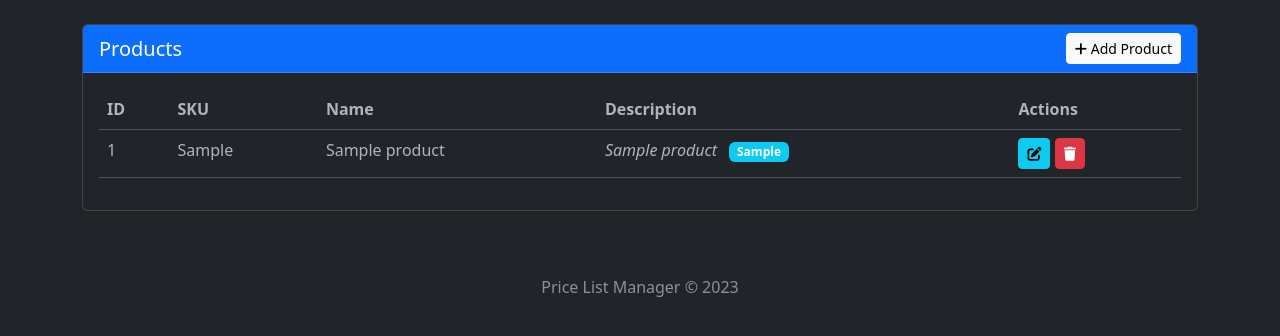
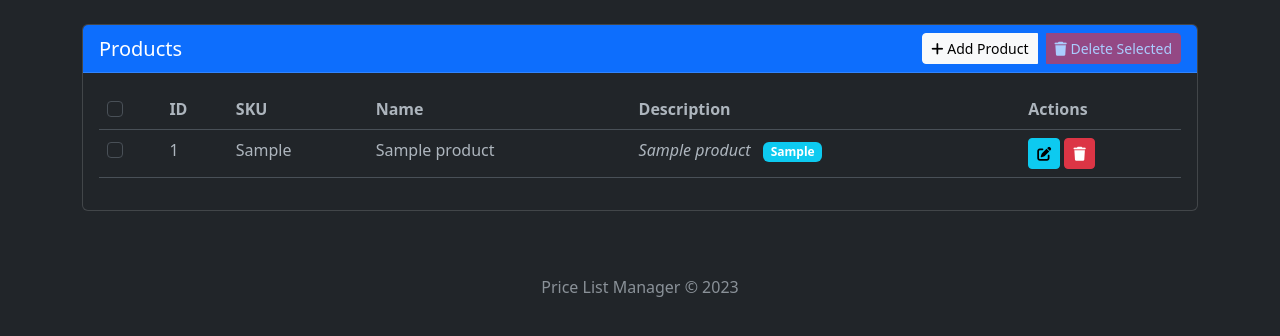
Before and after one commit to pete79cy/PriceListPro, a Flask app: page /products in a window 1280 px wide. Shown: the part 56-392 px from the top of the page. Run offline with Flask 3, Linux system fonts and the light colour scheme; tables that the repository leaves empty hold one stand-in row (values such as "Sample post"); parts of the project's set-up code (start-up, migrations or seed data) failed here and were passed over.

Commit message:
Assistant checkpoint: Add batch deletion functionality to products page
Assistant generated file changes:
- templates/products.html: Add batch deletion UI, Add checkbox to each row, Add batch delete button, Add batch delete JavaScript
- routes.py: Add batch delete route

---

User prompt:

create a batch deletion button in the products

Replit-Commit-Author: Assistant
Replit-Commit-Session-Id: 59ca3322-53b1-4a18-bddf-3ac80b3b9d2d

```diff
--- a/routes.py
+++ b/routes.py
@@ -337,6 +337,26 @@ def register_routes(app):
         flash(f'Product {product.name} deleted successfully!', 'success')
         return redirect(url_for('products'))
 
+    @app.route('/products/batch-delete', methods=['POST'])
+    def batch_delete_products():
+        data = request.get_json()
+        product_ids = data.get('product_ids', [])
+
+        if not product_ids:
+            return jsonify({'error': 'No products selected'}), 400
+
+        try:
+            # Delete associated price list entries first
+            PriceList.query.filter(PriceList.product_id.in_(product_ids)).delete(synchronize_session=False)
+            # Then delete the products
+            Product.query.filter(Product.id.in_(product_ids)).delete(synchronize_session=False)
+            db.session.commit()
+            flash(f'{len(product_ids)} products deleted successfully!', 'success')
+            return jsonify({'success': True})
+        except Exception as e:
+            db.session.rollback()
+            return jsonify({'error': str(e)}), 500
+
     @app.route('/search', methods=['GET'])
     def search():
         customers = Customer.query.all()
--- a/templates/products.html
+++ b/templates/products.html
@@ -6,9 +6,14 @@
         <div class="card">
             <div class="card-header bg-primary text-white d-flex justify-content-between align-items-center">
                 <h5 class="mb-0">Products</h5>
-                <button class="btn btn-light btn-sm" data-bs-toggle="modal" data-bs-target="#productModal">
-                    <i class="fas fa-plus"></i> Add Product
-                </button>
+                <div class="btn-group">
+                    <button class="btn btn-light btn-sm" data-bs-toggle="modal" data-bs-target="#productModal">
+                        <i class="fas fa-plus"></i> Add Product
+                    </button>
+                    <button class="btn btn-danger btn-sm ms-2" id="batchDeleteBtn" disabled>
+                        <i class="fas fa-trash"></i> Delete Selected
+                    </button>
+                </div>
             </div>
             <div class="card-body">
                 {% if products %}
@@ -16,6 +21,7 @@
                     <table class="table table-hover">
                         <thead>
                             <tr>
+                                <th><input type="checkbox" id="selectAll" class="form-check-input"></th>
                                 <th>ID</th>
                                 <th>SKU</th>
                                 <th>Name</th>
@@ -29,6 +35,7 @@
                                 data-category="{{ product.category }}"
                                 data-scientific-name="{{ product.scientific_name }}"
                                 data-pot="{{ product.pot }}">
+                                <td><input type="checkbox" class="form-check-input product-checkbox" value="{{ product.id }}"></td>
                                 <td>{{ product.id }}</td>
                                 <td>{{ product.sku }}</td>
                                 <td>{{ product.name }}</td>
@@ -145,6 +152,59 @@
 
 {% block scripts %}
 <script>
+    // Batch deletion functionality
+    const selectAllCheckbox = document.getElementById('selectAll');
+    const productCheckboxes = document.querySelectorAll('.product-checkbox');
+    const batchDeleteBtn = document.getElementById('batchDeleteBtn');
+
+    // Handle select all checkbox
+    selectAllCheckbox.addEventListener('change', function() {
+        productCheckboxes.forEach(checkbox => {
+            checkbox.checked = this.checked;
+        });
+        updateBatchDeleteButton();
+    });
+
+    // Handle individual checkboxes
+    productCheckboxes.forEach(checkbox => {
+        checkbox.addEventListener('change', updateBatchDeleteButton);
+    });
+
+    // Update batch delete button state
+    function updateBatchDeleteButton() {
+        const selectedCount = document.querySelectorAll('.product-checkbox:checked').length;
+        batchDeleteBtn.disabled = selectedCount === 0;
+        batchDeleteBtn.textContent = `Delete Selected (${selectedCount})`;
+    }
+
+    // Handle batch delete
+    batchDeleteBtn.addEventListener('click', async function() {
+        if (!confirm('Are you sure you want to delete the selected products? This cannot be undone.')) {
+            return;
+        }
+
+        const selectedIds = Array.from(document.querySelectorAll('.product-checkbox:checked'))
+            .map(checkbox => checkbox.value);
+
+        try {
+            const response = await fetch('/products/batch-delete', {
+                method: 'POST',
+                headers: {
+                    'Content-Type': 'application/json',
+                },
+                body: JSON.stringify({ product_ids: selectedIds })
+            });
+
+            if (response.ok) {
+                window.location.reload();
+            } else {
+                alert('Error deleting products');
+            }
+        } catch (error) {
+            console.error('Error:', error);
+            alert('Error deleting products');
+        }
+    });
 document.addEventListener('DOMContentLoaded', function() {
     // Handle edit product modal
     document.querySelectorAll('.edit-product').forEach(button => {
```
